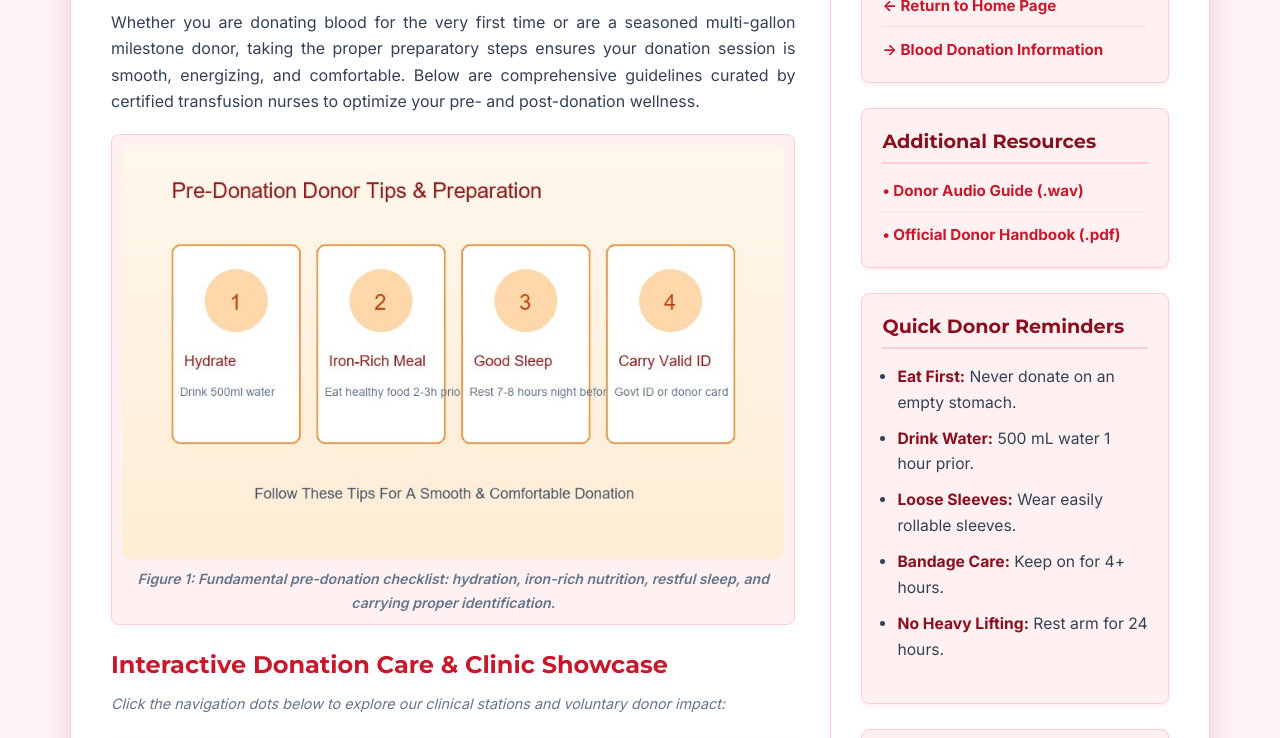
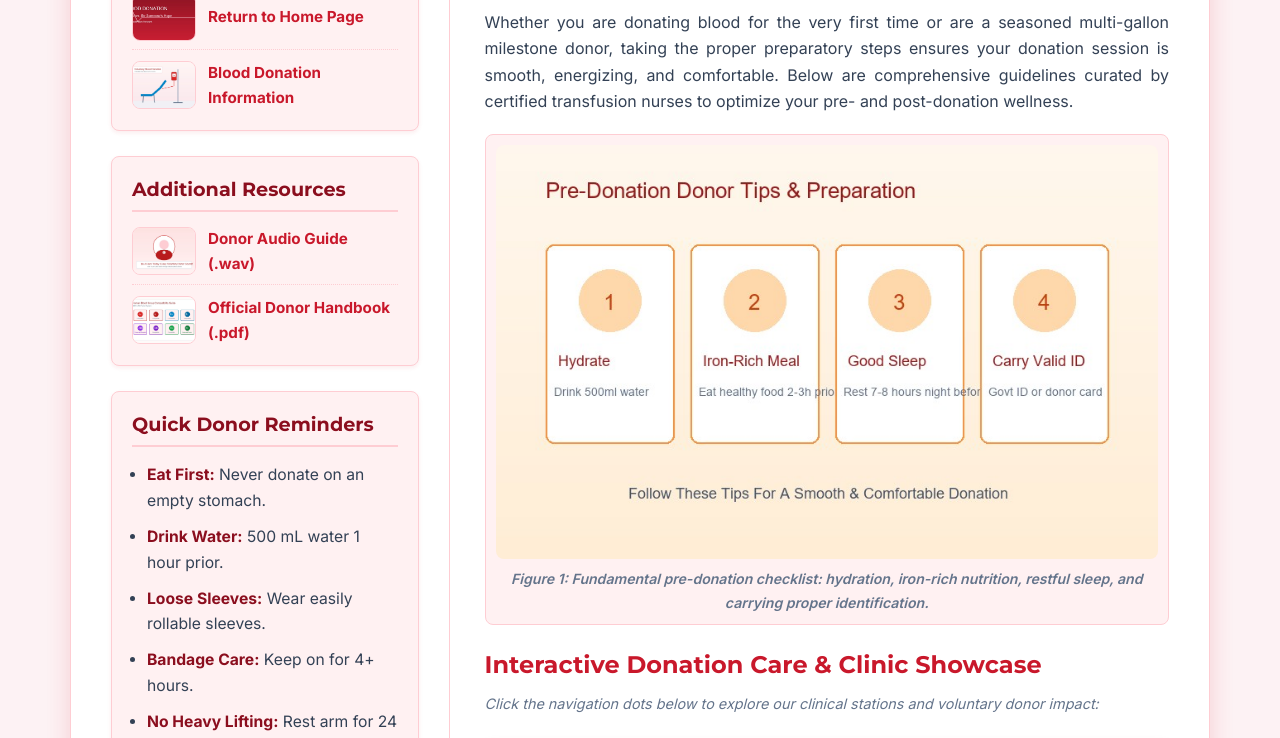
Before and after one commit to webwithmohan/Explore-Blood, a plain HTML site: page donor-tips.html in a window 1280 px wide. Shown: the part 419-1157 px from the top of the page. Drawn offline with Linux system fonts and the light colour scheme.

Commit message:
blood Donor

```diff
--- a/donor-tips.html
+++ b/donor-tips.html
@@ -246,15 +246,25 @@
 
       </main>
 
-      <!-- SIDEBAR (Right Column) -->
+      <!-- SIDEBAR (Left Column) -->
       <aside class="sidebar-content">
 
         <!-- Navigation Links Back to Home & Blood Donation -->
         <div class="sidebar-widget">
           <h3>Explore Our Pages</h3>
           <ul class="sidebar-links">
-            <li><a href="index.html">&larr; Return to Home Page</a></li>
-            <li><a href="blood-donation.html">&rarr; Blood Donation Information</a></li>
+            <li>
+              <a href="index.html">
+                <img src="images/banner.jpg" alt="" loading="lazy">
+                <span class="sidebar-link-label">Return to Home Page</span>
+              </a>
+            </li>
+            <li>
+              <a href="blood-donation.html">
+                <img src="images/blood-donation.jpg" alt="" loading="lazy">
+                <span class="sidebar-link-label">Blood Donation Information</span>
+              </a>
+            </li>
           </ul>
         </div>
 
@@ -262,8 +272,18 @@
         <div class="sidebar-widget">
           <h3>Additional Resources</h3>
           <ul class="sidebar-links">
-            <li><a href="assets/blood_donor_audio_guide.wav" download>&bull; Donor Audio Guide (.wav)</a></li>
-            <li><a href="assets/blood_donor_handbook.pdf" target="_blank">&bull; Official Donor Handbook (.pdf)</a></li>
+            <li>
+              <a href="assets/blood_donor_audio_guide.wav" download>
+                <img src="images/donor.jpg" alt="" loading="lazy">
+                <span class="sidebar-link-label">Donor Audio Guide (.wav)</span>
+              </a>
+            </li>
+            <li>
+              <a href="assets/blood_donor_handbook.pdf" target="_blank">
+                <img src="images/blood-groups.jpg" alt="" loading="lazy">
+                <span class="sidebar-link-label">Official Donor Handbook (.pdf)</span>
+              </a>
+            </li>
           </ul>
         </div>
 
--- a/styles/main.css
+++ b/styles/main.css
@@ -236,19 +236,19 @@ nav.site-nav {
   clear: both;
 }
 
-/* Left Main Section (68% Width) */
+/* Right Main Section (68% Width) */
 main.main-content {
-  float: left;
+  float: right;
   width: 68%;
-  padding-right: 35px;
+  padding-left: 35px;
 }
 
-/* Right Sidebar Section (32% Width) */
+/* Left Sidebar Section (32% Width) */
 aside.sidebar-content {
-  float: right;
+  float: left;
   width: 32%;
-  padding-left: 30px;
-  border-left: 1px solid var(--border-color);
+  padding-right: 30px;
+  border-right: 1px solid var(--border-color);
 }
 
 /* --------------------------------------------------------------------------
@@ -457,16 +457,30 @@ ul.styled-list li strong, ol.styled-list li strong {
 }
 
 .sidebar-links li a {
-  display: block;
+  display: flex;
+  align-items: center;
+  gap: 12px;
   font-size: 0.95rem;
   color: var(--primary-red);
   font-weight: 700;
   transition: var(--transition);
 }
 
+.sidebar-links li a img {
+  width: 64px;
+  height: 48px;
+  flex: 0 0 64px;
+  object-fit: cover;
+  border: 1px solid var(--border-color);
+}
+
+.sidebar-link-label {
+  flex: 1;
+}
+
 .sidebar-links li a:hover {
   color: var(--dark-red);
-  padding-left: 5px;
+  transform: translateX(5px);
 }
 
 /* Emergency Helpline Box */
@@ -709,18 +723,33 @@ footer p {
     font-size: 2.2rem;
   }
 
+  .nav-menu {
+    width: 100%;
+    padding: 0;
+  }
+
+  .nav-menu li {
+    flex: 1;
+  }
+
+  .nav-menu li a {
+    padding: 16px 8px;
+    text-align: center;
+  }
+
   .layout-container {
     padding: 25px 25px;
   }
 
   main.main-content {
     width: 64%;
-    padding-right: 20px;
+    padding-left: 20px;
   }
 
   aside.sidebar-content {
+    float: left;
     width: 36%;
-    padding-left: 20px;
+    padding-right: 20px;
   }
 
   .cards-grid {
@@ -795,6 +824,7 @@ footer p {
     margin-top: 35px;
     padding-top: 25px;
     border-top: 2px solid var(--border-color);
+    border-right: none;
   }
 
   .img-float-left {
```
Also changed, not shown: blood-donation.html (+13 -3 lines), index.html (+13 -3 lines).
